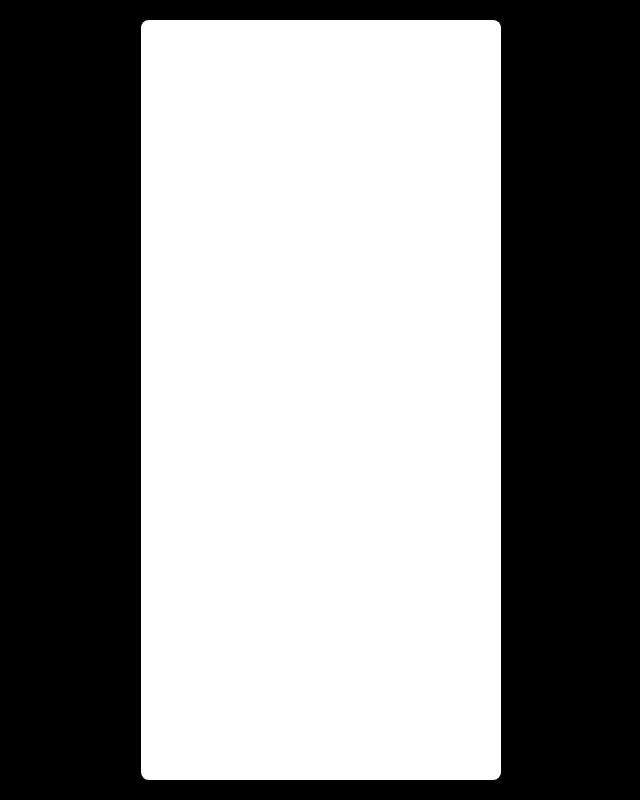
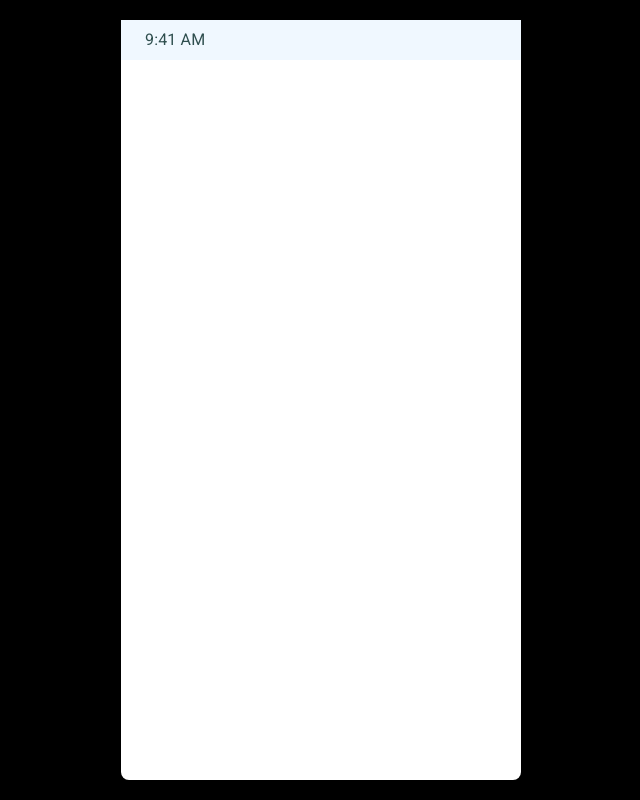
Before and after one commit to twicer-is-coder/upet-client, a React (Create React App) app: page / in a window 1280 px wide. Shown: the whole page, without its empty margins (319-959 px from the left). Built offline with nearby package versions, Linux system fonts and the light colour scheme.

Commit message:
Added Styled Component.

```diff
--- a/src/App.css
+++ b/src/App.css
@@ -1,6 +1,6 @@
 .app{
   background-color: #fff;
   height: 95vh;
-  width: 45vh;
+  width: 400px;
   border-radius: 0.5rem;
 }
--- a/src/App.tsx
+++ b/src/App.tsx
@@ -1,17 +1,21 @@
 import React from 'react';
 import { Routes, Route } from "react-router-dom";
+import { BrowserRouter } from "react-router-dom";
+
 import FormPage from "./components/FormPage/FormPage";
 import ThankYouPage from "./components/ThankYouPage/ThankYouPage"
+import './App.css';
 
-import './App.css';
 function App() {
   return (
+      <BrowserRouter>
         <div className="app">
           <Routes>
             <Route path="/" element={<FormPage />} />
             <Route path="thankyou" element={<ThankYouPage />} />
           </Routes>
         </div>
+      </BrowserRouter>
   );
 }
 
--- a/src/components/FormPage/FormPage.tsx
+++ b/src/components/FormPage/FormPage.tsx
@@ -1,9 +1,21 @@
 import React from 'react'
+import { Container } from '@mui/material'
+import Typography from '@mui/material/Typography';
+
+import { styled } from '@mui/system';
+
+const MainContainer = styled(Container)({
+    color: 'darkslategray',
+    backgroundColor: 'aliceblue',
+    padding: '0.5rem',
+});
 
 export default function FormPage() {
     return (
-        <div>
-            FormPage
-        </div>
+        <MainContainer>
+            <Typography>
+                9:41 AM
+            </Typography>
+        </MainContainer>
     )
 }
--- a/src/index.css
+++ b/src/index.css
@@ -7,7 +7,6 @@ body {
   -moz-osx-font-smoothing: grayscale;
   height: 100vh;
   background: #000;
-  color: #fff;
   display: flex;
   justify-content: center;
   align-items: center;
--- a/src/index.tsx
+++ b/src/index.tsx
@@ -2,13 +2,10 @@ import React from 'react';
 import ReactDOM from 'react-dom';
 import './index.css';
 import App from './App';
-import { BrowserRouter } from "react-router-dom";
 
 ReactDOM.render(
   <React.StrictMode>
-    <BrowserRouter>
       <App />
-    </BrowserRouter>
   </React.StrictMode>,
   document.getElementById('root')
 );
```
Lines whose indentation alone changed are shown as unchanged.
